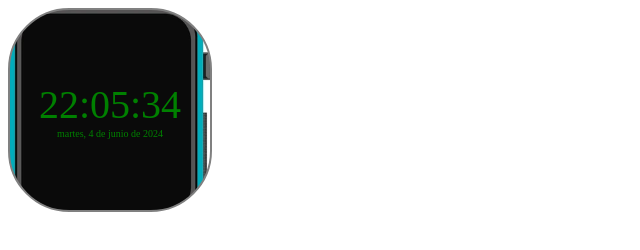
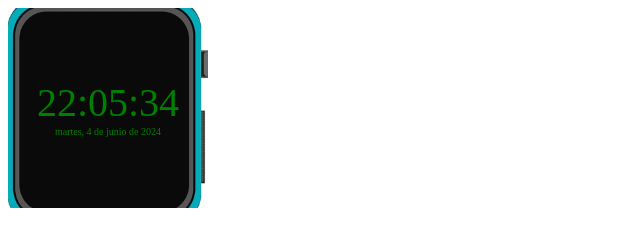
Before and after one commit to matiasnno123/Trabajo-IDW2, a plain HTML site: page index.html in a window 1280 px wide. Shown: the whole page, without its empty margins (0-640 px from the left). Drawn offline with Linux system fonts and the light colour scheme.

Commit message:
arreglos

```diff
--- a/style.css
+++ b/style.css
@@ -10,9 +10,6 @@ background-size: cover;
 flex-direction: column;
 width: 200px;
 height: 200px;
-margin: 50x auto;
-border: 2px solid grey;
-border-radius: 30%;
 display: flex;
 justify-content: center;
 align-items: center;
```
